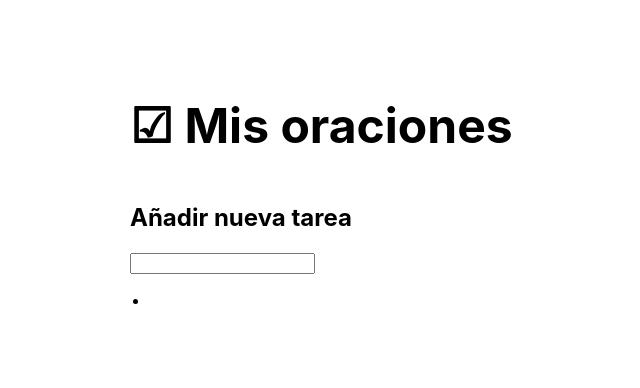
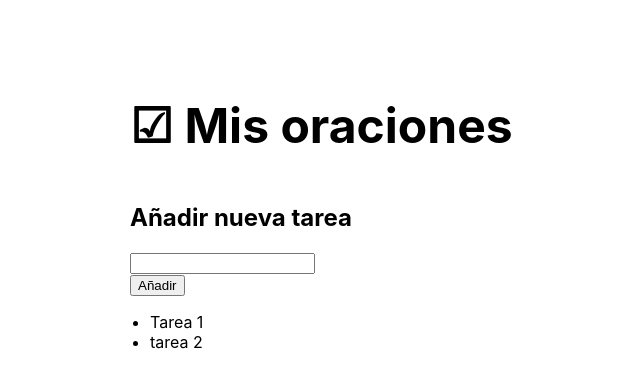
Before and after one commit to oneeyedman/curso-react-js, a React (Create React App) app in the folder ej01-todo/: page / in a window 1280 px wide. Shown: the top 388 px of the page, without its empty margins (156-796 px from the left). Built offline with nearby package versions, Linux system fonts and the light colour scheme.

Commit message:
Add basic exercise

```diff
--- a/ej01-todo/src/App.js
+++ b/ej01-todo/src/App.js
@@ -1,5 +1,8 @@
 import './App.css';
 import { NewTodo } from "./components/NewTodo";
+import { TaskList } from "./components/TaskList";
+
+const misOraciones = ['Tarea 1', 'tarea 2'];
 
 function App() {
   return (
@@ -13,17 +16,13 @@ function App() {
         <section className="app__add-todo">
           <div className="app__wrapper">
             <h2 className="app__add-todo-title">Añadir nueva tarea</h2>
-            <form action="" className="app__add-todo-form form">
-              <NewTodo />
-            </form>
+            <NewTodo />
           </div>
         </section>
         <section className="app__todo">
           <div className="app__wrapper">
             <h2 className="app__todo-title sr">Lista de tareas</h2>
-            <ul className="app__todo-list">
-              <li className="app__todo-item"></li>
-            </ul>
+            <TaskList list={ misOraciones }/>
           </div>
         </section>
       </main>
--- a/ej01-todo/src/components/NewTodo.js
+++ b/ej01-todo/src/components/NewTodo.js
@@ -10,22 +10,31 @@ class NewTodo extends React.Component {
 
   getTaskName = (event) => {
     const name = event.currentTarget.value;
-    this.setState({ task_name: name });
+    this.setState({task_name: name});
+  }
+
+
+  handleNewTodoAddition = (event) => {
+    const taskName = this.state.task_name.trim();
+
+    if (taskName) {
+      console.log(`La nueva tarea se llama ${taskName}`)
+    } else {
+      console.log('Que qué?');
+    }
   }
 
   render() {
-    return (
+    return (<form action="" className="app__add-todo-form form">
       <div className="form__row">
         <label htmlFor="newTodoItem" className="form__label sr">Añadir nueva tarea</label>
-        <input
-            id="newTodoItem"
-            name="newTodoItem"
-            className="form__field"
-            type="text"
-            onChange={this.getTaskName}
-            value={this.state.task_name} />
+        <input id="newTodoItem" name="newTodoItem" className="form__field" type="text" onChange={this.getTaskName}
+               value={this.state.task_name}/>
       </div>
-    );
+      <div className="form__row">
+        <button className="form__button form__add" type="button" onClick={this.handleNewTodoAddition}>Añadir</button>
+      </div>
+    </form>);
   }
 }
 
--- /dev/null
+++ b/ej01-todo/src/components/TaskList.js
@@ -0,0 +1,9 @@
+function TaskList(props) {
+  return (
+    <ul className="app__todo-list">
+      {props.list.map(task => <li className="app__todo-item" key={task}>{ task }</li>)}
+    </ul>
+  );
+}
+
+export {TaskList};
```
